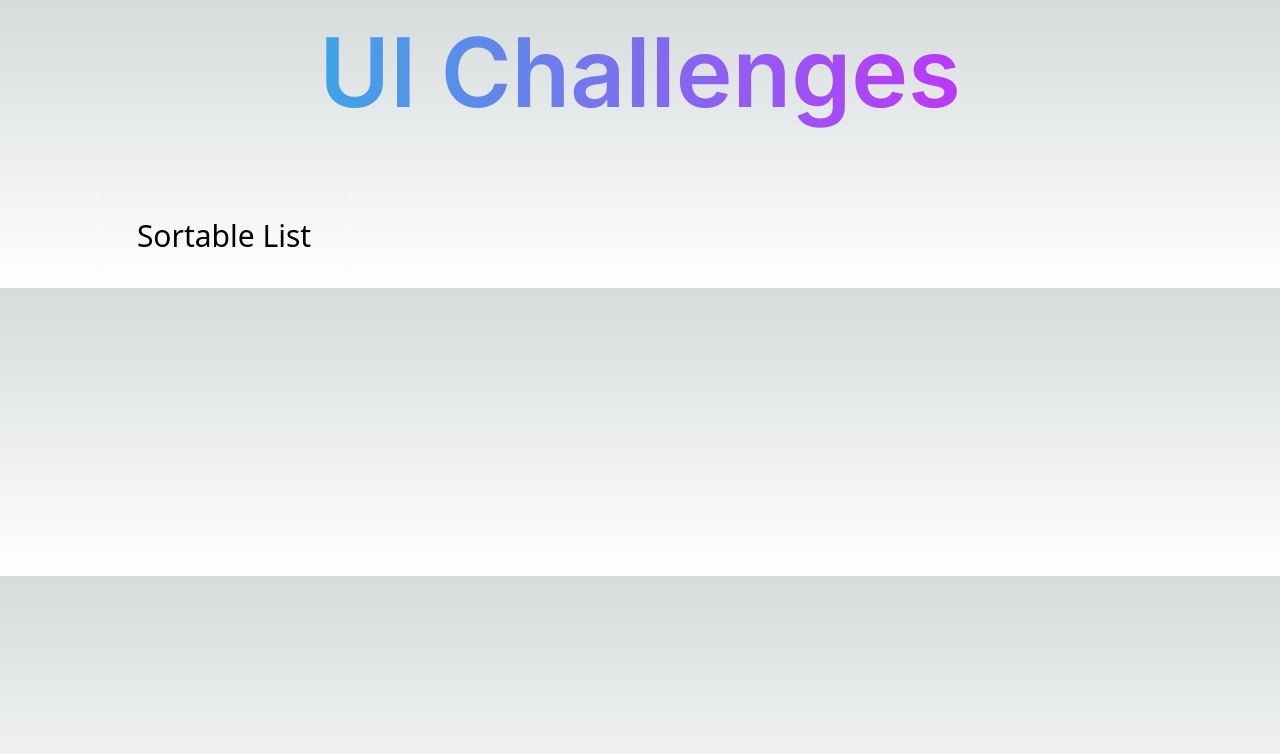
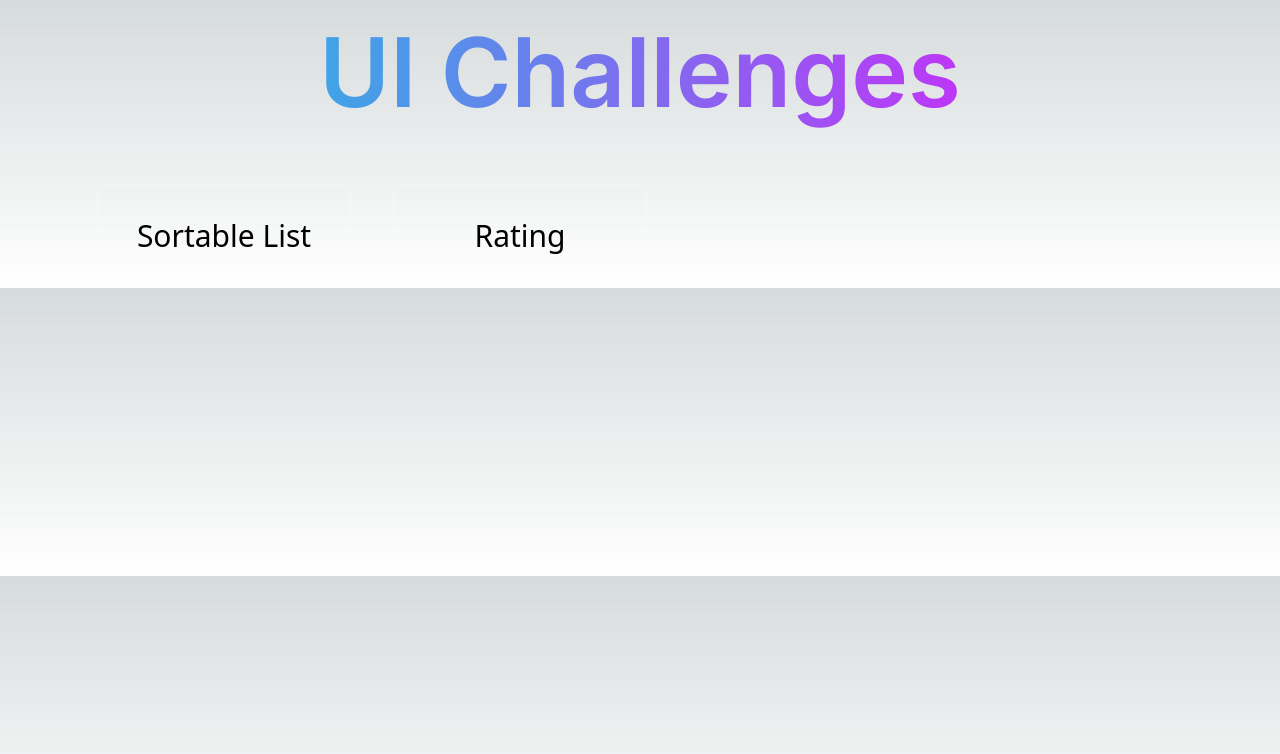
Before and after one commit to Anirban-1490/UI-Challenges, a Next.js app: page / in a window 1280 px wide. Shown: the top 754 px of the page. Built offline with nearby package versions, Linux system fonts and the light colour scheme.

Commit message:
pathc: route to rating challange, Ui style refactored

```diff
--- a/app/page.tsx
+++ b/app/page.tsx
@@ -1,9 +1,13 @@
 "use client";
 
+import { Rating } from "@/Components/Rating-system";
 import { SortableList } from "@/Components/Sortable-list";
 import { useState } from "react";
 
-const components = [{ id: 1, component: SortableList }];
+const components = [
+  { id: 1, component: SortableList, label: "Sortable List" },
+  { id: 2, component: Rating, label: "Rating" },
+];
 
 export default function Home() {
   const [selectedComponent, setComponent] = useState<number | null>(null);
@@ -14,21 +18,32 @@ export default function Home() {
           UI Challenges
         </h1>
       )}
-      <section className="mx-auto  w-[85%] ">
-        {!selectedComponent && (
-          <div className="mt-10">
-            <button
-              onClick={() => setComponent(1)}
-              className="px-2 py-8 w-[16rem] border-2 border-white/15 rounded-md transition-all hover:shadow-md hover:shadow-white/50"
-            >
-              <h3 className="  text-3xl font-sans">Sortable List</h3>
-            </button>
-          </div>
-        )}
+      <section
+        className={`mx-auto  w-[85%] ${
+          !selectedComponent ? "flex gap-10" : ""
+        }`}
+      >
+        {!selectedComponent &&
+          components.map((comp) => {
+            return (
+              <div key={comp.id} className="mt-10">
+                <button
+                  onClick={() => setComponent(comp.id)}
+                  className="px-2 py-8 w-[16rem] border-2 border-white/15 rounded-md transition-all hover:shadow-md hover:shadow-white/50"
+                >
+                  <h3 className="  text-3xl font-sans">{comp.label}</h3>
+                </button>
+              </div>
+            );
+          })}
         {selectedComponent &&
           components.map((component) => {
             if (component.id == selectedComponent) {
-              return <component.component key={component.id} />;
+              return (
+                <div className="mt-10" key={component.id}>
+                  <component.component />
+                </div>
+              );
             }
           })}
       </section>
```
